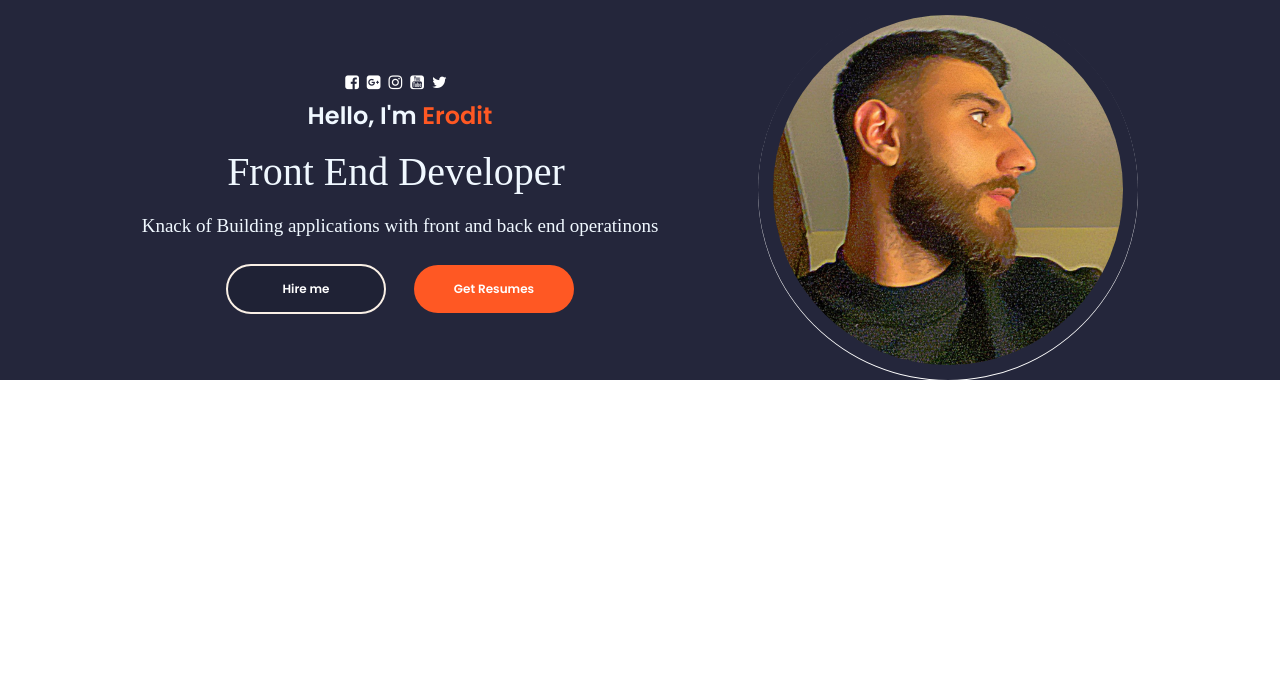
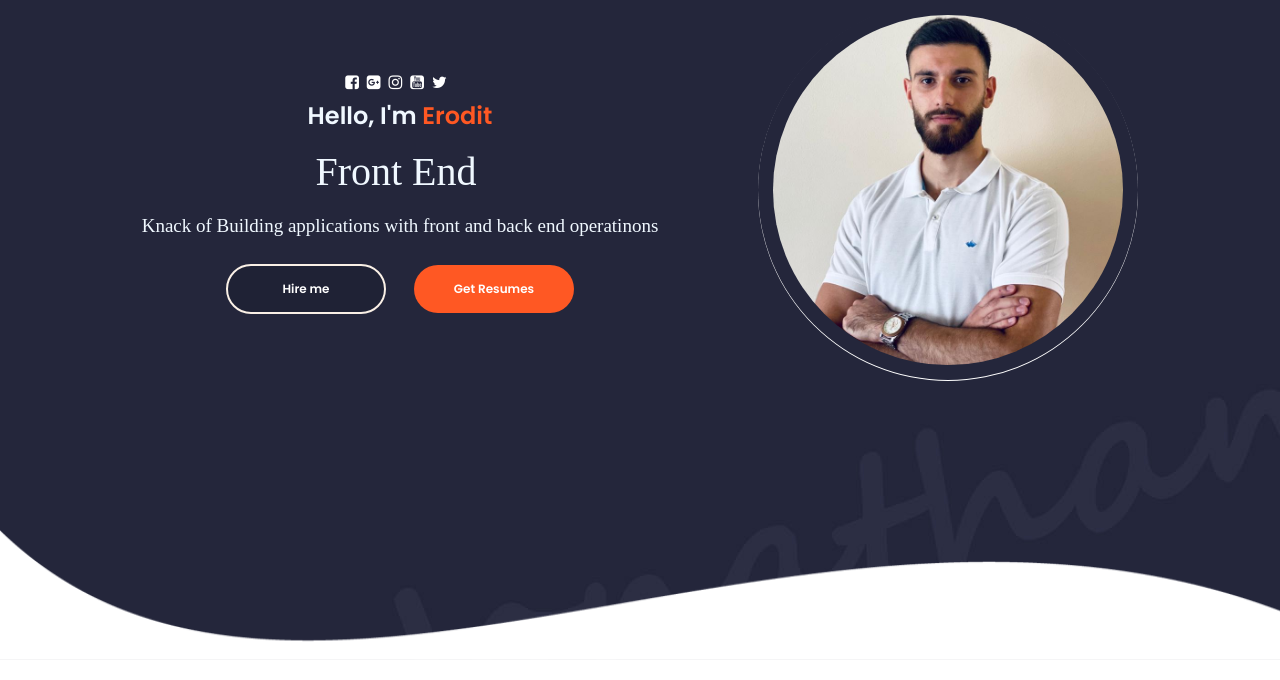
Before and after one commit to eroditMehmeti/portfolio-ReactJs-app, a React (Create React App) app: page / in a window 1280 px wide. Shown: the top 680 px of the page. Built offline with nearby package versions, Linux system fonts and the light colour scheme; a web font is replaced by a local one.

Commit message:
Components-Rendering

```diff
--- a/src/App.js
+++ b/src/App.js
@@ -1,11 +1,9 @@
-import Profile from "./PortfolioContainer/Home/Profile";
-
 import "./App.css";
-
+import PortfolioContainer from "./PortfolioContainer/PortfolioContainer";
 function App() {
   return (
     <div className="App">
-      <Profile />
+      <PortfolioContainer />
     </div>
   );
 }
--- /dev/null
+++ b/src/PortfolioContainer/Home/Footer/Footer.css
@@ -0,0 +1,18 @@
+.footer-container {
+  height: 17.8%;
+  width: 100%;
+  overflow: hidden;
+  display: flex;
+  justify-content: center;
+}
+
+.footer-parent {
+  width: 100%;
+  height: 100%;
+  max-width: 1920px;
+}
+
+.footer-parent img {
+  max-width: 100%;
+  height: 130px;
+}
--- /dev/null
+++ b/src/PortfolioContainer/Home/Footer/Footer.js
@@ -0,0 +1,15 @@
+import React from "react";
+import "./Footer.css";
+import Logo from "../../../assets/Home/shape-bg.png";
+
+function Footer() {
+  return (
+    <div className="footer-container">
+      <div className="footer-parent">
+        <img src={Logo} alt="no internet" />
+      </div>
+    </div>
+  );
+}
+
+export default Footer;
--- /dev/null
+++ b/src/PortfolioContainer/Home/Home.css
@@ -0,0 +1,7 @@
+.home-container {
+  display: flex;
+  flex-direction: column;
+  justify-content: space-between;
+  min-height: 660px;
+  background-image: url("../../assets/Home/bg.jpg");
+}
--- /dev/null
+++ b/src/PortfolioContainer/Home/Home.js
@@ -0,0 +1,14 @@
+import React from "react";
+import Profile from "./Profile/Profile";
+import Footer from "./Footer/Footer";
+import "./Home.css";
+function Home() {
+  return (
+    <div className="home-container">
+      <Profile />
+      <Footer />
+    </div>
+  );
+}
+
+export default Home;
--- a/src/PortfolioContainer/Home/Profile.css
+++ b/src/PortfolioContainer/Home/Profile/Profile.css
@@ -5,7 +5,6 @@
   justify-content: center;
   height: 10%;
   min-height: fit-content;
-  background-image: url("../../assets/Home/bg.jpg");
 }
 .profile-parent {
   display: flex;
@@ -58,7 +57,7 @@
 .profile-picture-background {
   height: 92%;
   width: 92%;
-  background-image: url("../../assets/Home/Erodit.jpeg");
+  background-image: url("../../../assets/Home/Erodit.jpeg");
   background-size: cover;
   border-radius: 50%;
   background-repeat: no-repeat;
--- a/src/PortfolioContainer/Home/Profile.jsx
+++ b/src/PortfolioContainer/Home/Profile/Profile.jsx
@@ -39,16 +39,12 @@
                 <Typical
                   loop={Infinity}
                   steps={[
-                    "Ethusiastic Dev",
-                    2000,
+                    "Enthusiastic Dev",
+                    3000,
                     "Front End Developer",
-                    2000,
-                    "Mern Stack Dev",
-                    2000,
-                    "Cross Platform Dev",
-                    2000,
+                    3000,
                     "React/Native Dev",
-                    2000,
+                    3000,
                   ]}
                 />
               </h1>
--- /dev/null
+++ b/src/PortfolioContainer/PortfolioContainer.js
@@ -0,0 +1,19 @@
+import React from "react";
+import { TOTAL_SCREENS } from "../utilities/commonUtils";
+
+export default function PortfolioContainer() {
+  const mapAllScreens = () => {
+    return TOTAL_SCREENS.map((screen) =>
+      screen.component ? (
+        <screen.component
+          screenName={screen.screen_name}
+          key={screen.screen_name}
+          id={screen.screen_name}
+        />
+      ) : (
+        <div key={screen.screen_name}></div>
+      )
+    );
+  };
+  return <div className="portfolio-container">{mapAllScreens()}</div>;
+}
--- /dev/null
+++ b/src/utilities/commonUtils.js
@@ -0,0 +1,16 @@
+import Home from "../PortfolioContainer/Home/Home";
+
+export const TOTAL_SCREENS = [
+  {
+    screen_name: "Home",
+    component: Home,
+  },
+];
+
+export const GET_SCREEN_INDEX = (screen_name) => {
+  if (!screen_name) return -1;
+  for (let i = 0; i < TOTAL_SCREENS.length; i++) {
+    if (TOTAL_SCREENS[i].screen_name === screen_name) return i;
+  }
+  return -1;
+};
```
Also changed, not shown: src/assets/Home/Erodit.jpeg.
